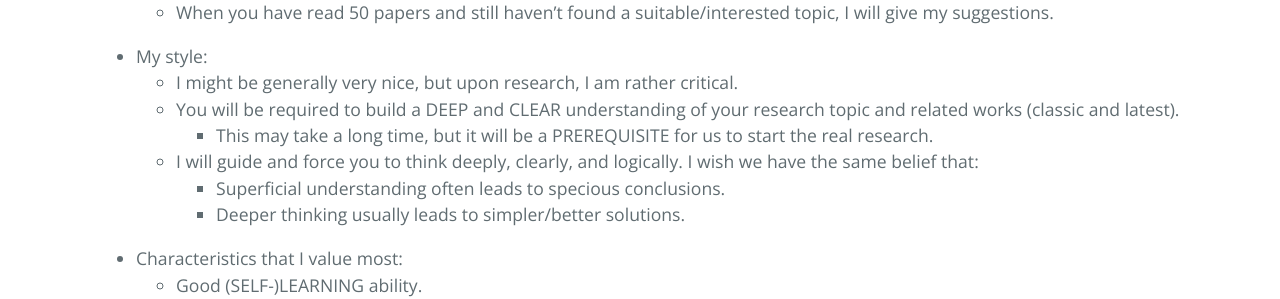
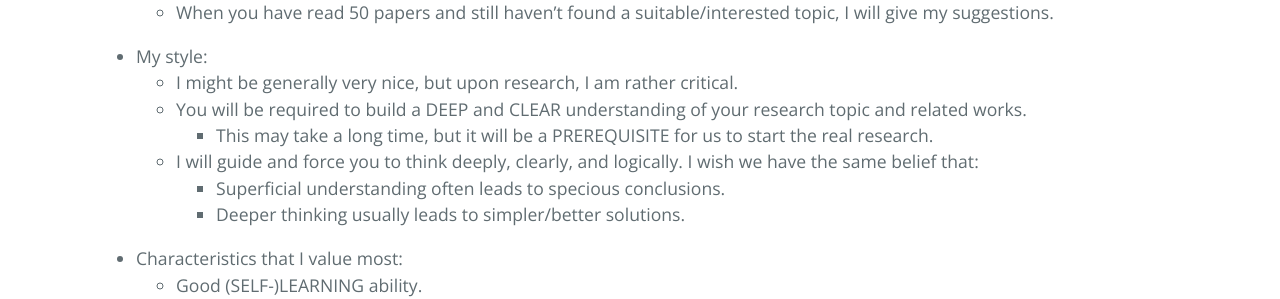
Before and after one commit to ZhimingZhou/zhimingzhou.github.io, a Jekyll site: the page built from _posts/2021-10-11-Prospective-Students.md, in a window 1280 px wide. Shown: the part 1070-1369 px from the top of the page. Built offline with Jekyll 4.4.1, drawn with Linux system fonts in a browser that asks for light colours; comment, search, counter and statistics services are not loaded.

Commit message:
Update 2021-10-11-Prospective-Students.md

```diff
--- a/_posts/2021-10-11-Prospective-Students.md
+++ b/_posts/2021-10-11-Prospective-Students.md
@@ -41,7 +41,7 @@ I’m looking for talented students with enthusiasm for fundamental research in
 <!--  -->
 - My style:
 	- I might be generally very nice, but upon research, I am rather critical.
-	- You will be required to build a DEEP and CLEAR understanding of your research topic and related works (classic and latest).
+	- You will be required to build a DEEP and CLEAR understanding of your research topic and related works.
 		- This may take a long time, but it will be a PREREQUISITE for us to start the real research.
 	- I will guide and force you to think deeply, clearly, and logically. I wish we have the same belief that:
 		- Superficial understanding often leads to specious conclusions.
```
